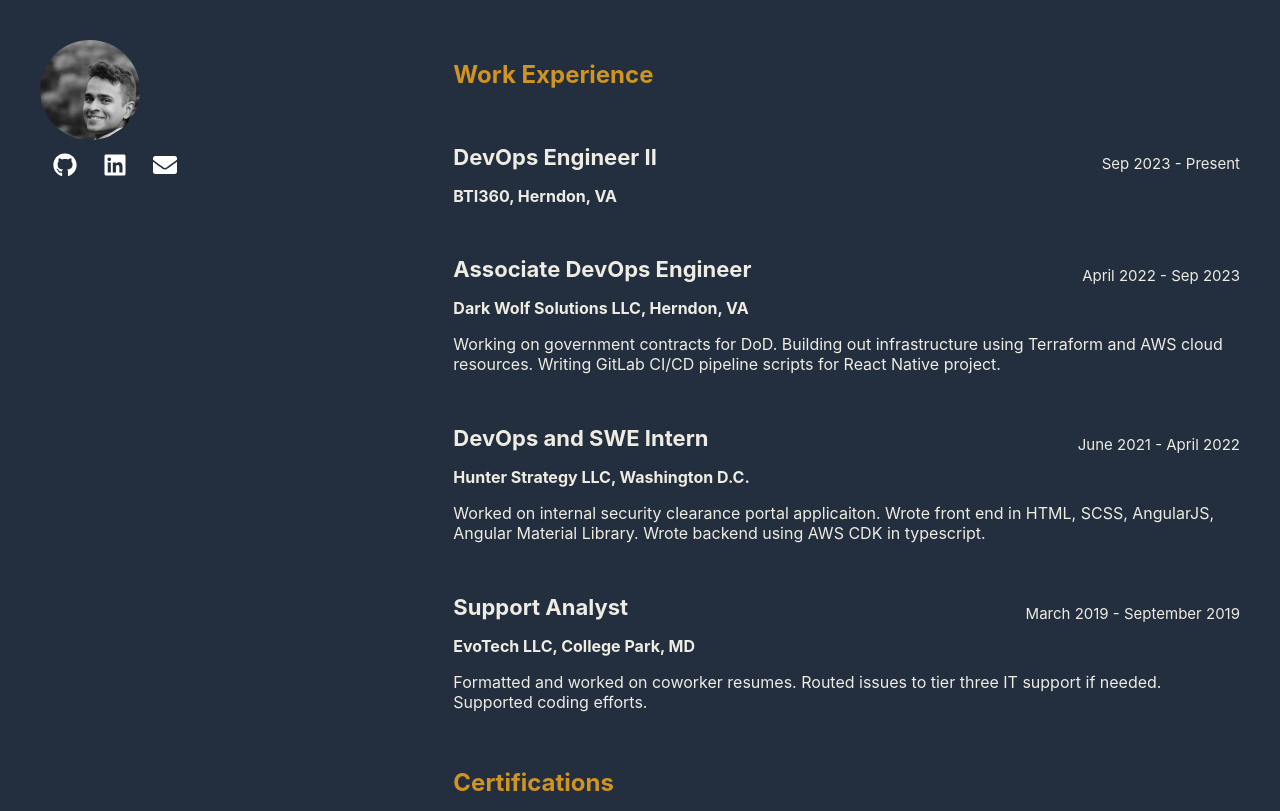
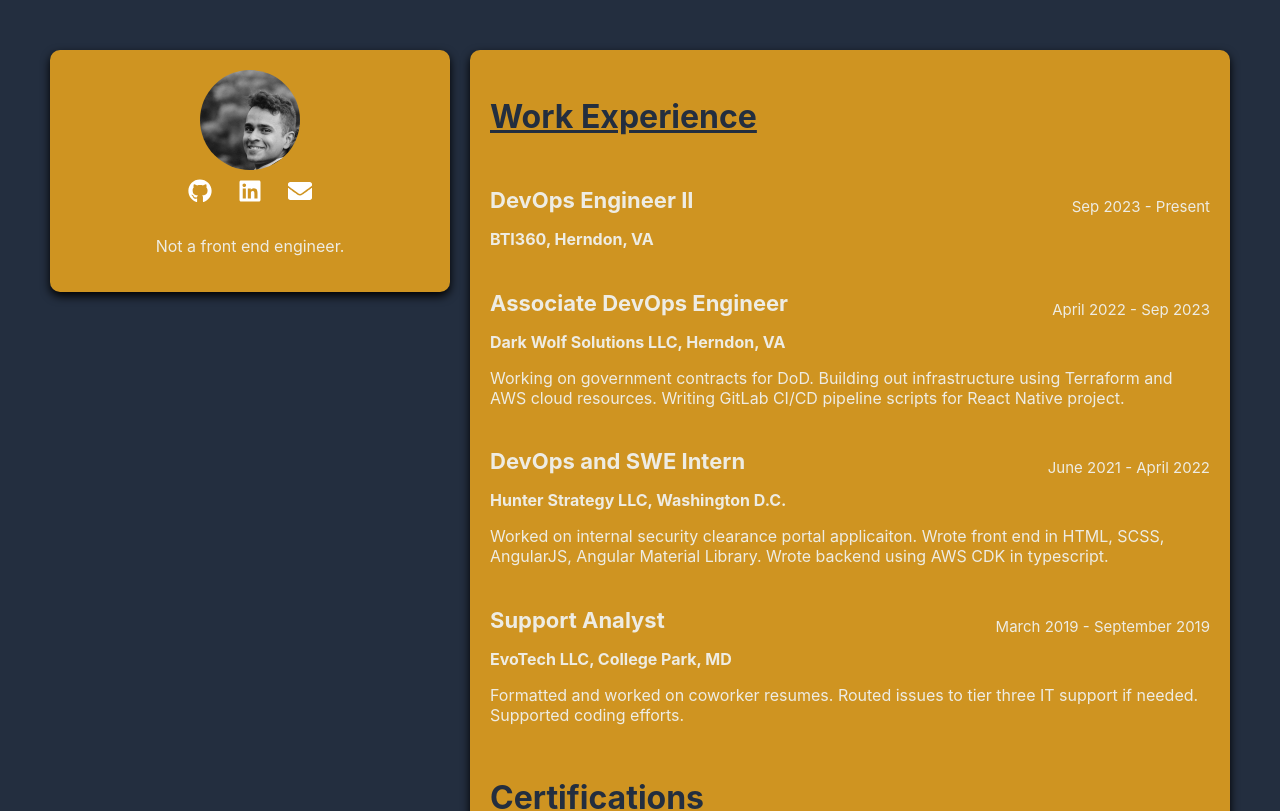
Before and after one commit to calebvarghese/resume, a React (Create React App) app in the folder frontend/: page / in a window 1280 px wide. Shown: the top 811 px of the page. Built offline with nearby package versions, Linux system fonts and the light colour scheme.

Commit message:
color and shade

```diff
--- a/frontend/src/homepage.js
+++ b/frontend/src/homepage.js
@@ -4,6 +4,7 @@ import { FaGithub, FaLinkedin, FaEnvelope } from 'react-icons/fa'; // Import spe
 function HomePage() {
   return (
     <div className='homepage-container'>
+
       {/* Top left image */}
       <div className='profile-section'>
         <img
@@ -12,9 +13,6 @@ function HomePage() {
           style={{ width: '100px', borderRadius: '50%' }}
         />
 
-        {/* Social media icons
-        style={{ marginTop: '10px', display: 'flex', flexDirection: 'row', padding: '10px' }}
-        */}
         <div className='social-wrapper'>
             <a href="https://github.com/calebvarghese" class="icon github">
             <FaGithub size={24} />
@@ -27,9 +25,9 @@ function HomePage() {
             <FaEnvelope size={24} />
             </a>
         </div>
+
+        <p>Not a front end engineer.</p>
       </div>
-
-
 
       {/* Work Experience Section */}
       <div className='main-content'>
--- a/frontend/src/index.css
+++ b/frontend/src/index.css
@@ -7,16 +7,13 @@ body {
   -moz-osx-font-smoothing: grayscale;
   color: #EEECE3;
   background-color: #232E3F;
-  padding: 20px;
+  padding: 30px;
 }
 
-/* code {
-  font-family: source-code-pro, Menlo, Monaco, Consolas, 'Courier New',
-    monospace;
-} */
-
 .header {
-  color: #CF9421; /* Your desired hex code */
+  color: #232E3F;
+  font-size: xx-large;
+  text-decoration: underline;
 }
 
 /* Style for the whole homepage container */
@@ -33,14 +30,23 @@ body {
   margin-bottom: 10px; /* Ensures space between the image and social icons */
 }
 
+.profile-section {
+  display: flex;
+  flex-direction: column;
+  align-items: center; /* Center items horizontally */
+  padding: 20px;
+  margin-bottom: 20px; /* Add margin to separate from main content */
+  background-color: #CF9421;
+  border-radius: 10px;
+  box-shadow: 0 4px 10px rgba(0, 0, 0, 1.15);
+}
+
 /* Style for social media icons */
 .social-wrapper {
-  display: flex;
   text-align: center;
   padding-top: '10px';
   display: 'flex';
   flex-direction: 'row';
-  padding: '10px'
 }
 
 .social-wrapper .icon{
@@ -65,7 +71,11 @@ body {
 .main-content {
   display: flex;
   flex-direction: column;
-  gap: 20px; /* Spacing between sections */
+  gap: 10px; /* Spacing between sections */
+  background-color: #CF9421;
+  padding: 20px;
+  border-radius: 10px;
+  box-shadow: 0 4px 10px rgba(0, 0, 0, 1.15);
 }
 
 .social-wrapper .github:hover {
```
